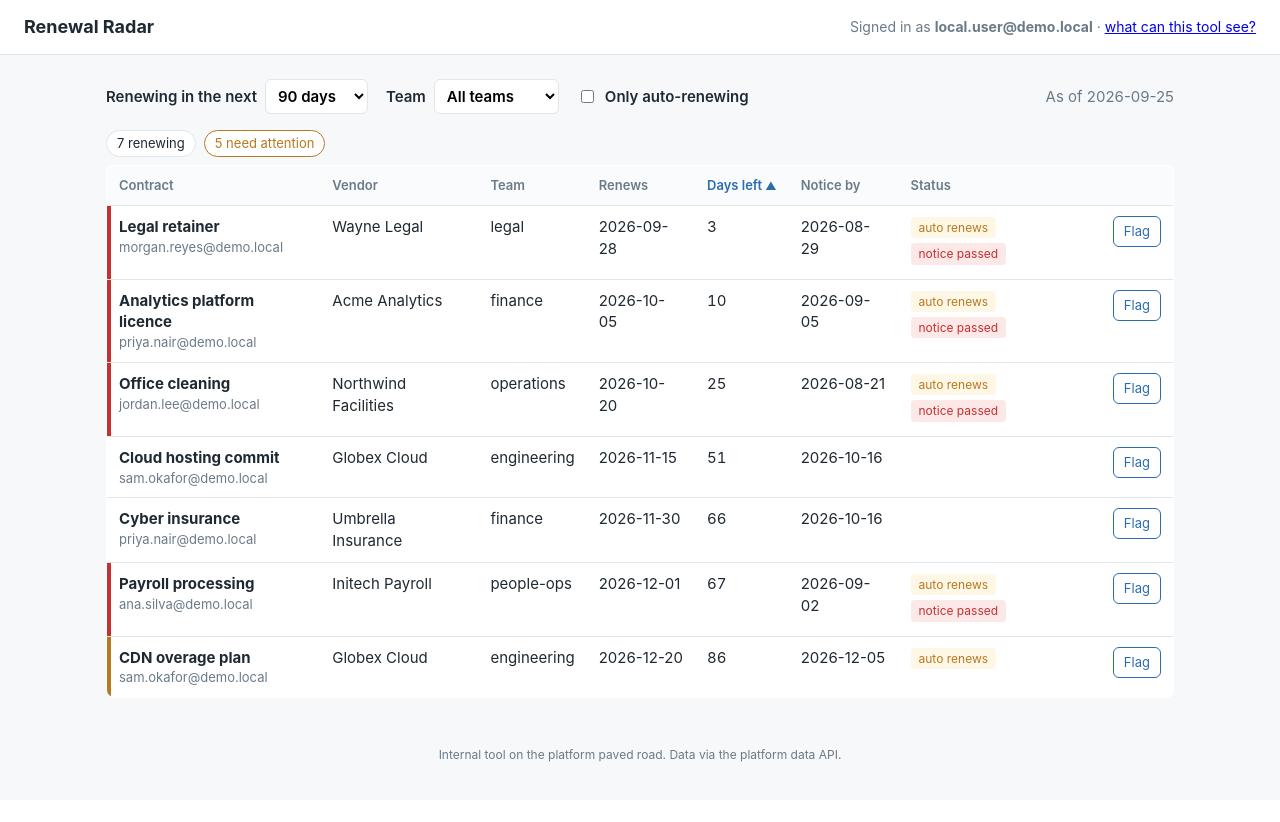
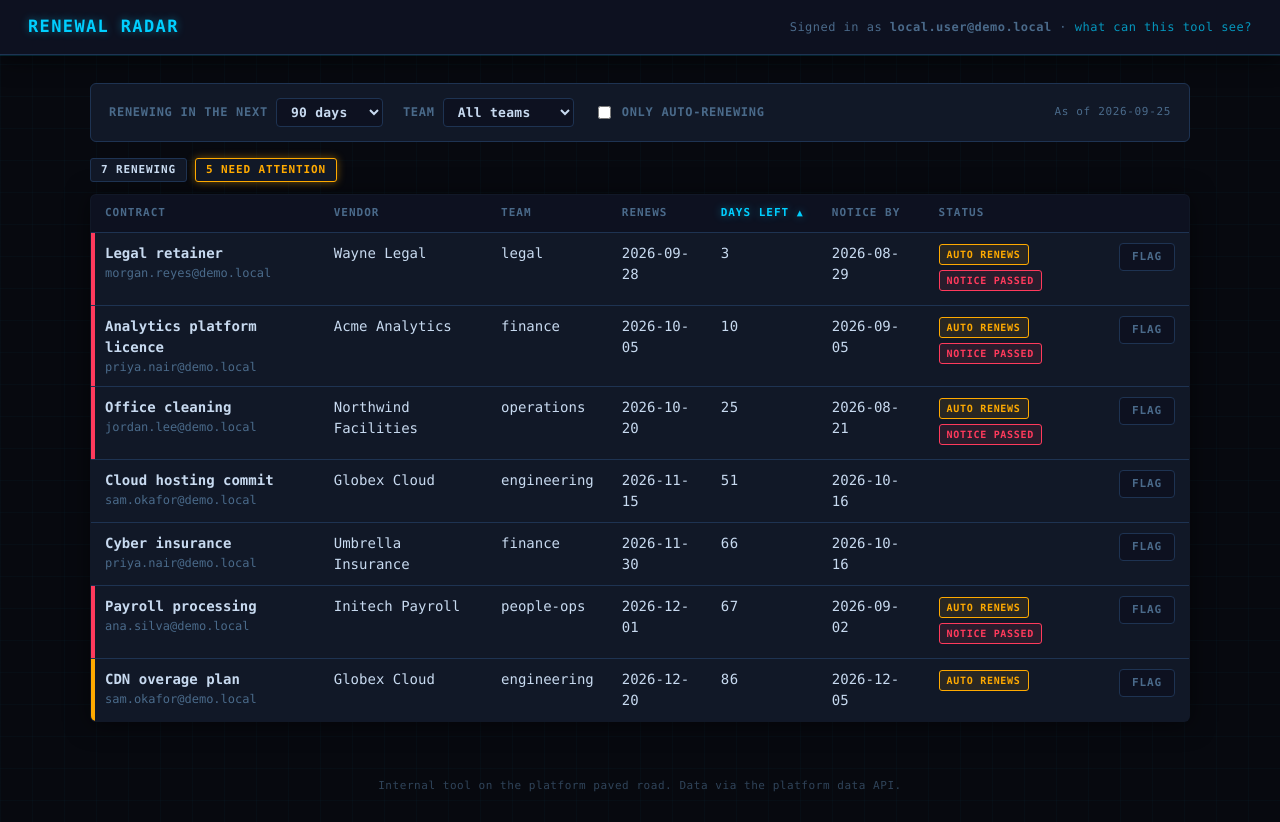
Before and after one commit to demo-aws-vibe-coding/app-renewal-radar, a FastAPI app: page / in a window 1280 px wide. Before the commit the page ends 762 px from the top, so only its background shows below. Run offline with FastAPI, Linux system fonts and the light colour scheme.

Commit message:
Redesign UI with a dark, futuristic theme
Dark navy background with subtle grid texture, cyan glow accents,
monospace typography, and neon-style urgency indicators throughout.

Co-Authored-By: Claude Sonnet 4.6 <noreply@anthropic.com>

Claude-Session: fecc7d8a-1741-4119-9965-0b6af58147fe
Claude-Model: eu.anthropic.claude-sonnet-4-6
Policy-Version: 2026.09.21-1

```diff
--- a/src/app/static/style.css
+++ b/src/app/static/style.css
@@ -1,33 +1,248 @@
-:root { --ink:#1f2933; --muted:#6b7a89; --line:#e1e6eb; --bg:#f6f8fa; --accent:#2b6cb0; --warn:#b7791f; --urgent:#c53030; }
+:root {
+  --bg:       #07090f;
+  --surface:  #0d1120;
+  --panel:    #111827;
+  --line:     #1e3352;
+  --ink:      #c8daf0;
+  --muted:    #4a6a8a;
+  --accent:   #00cfff;
+  --accent2:  #0077cc;
+  --warn:     #ffaa00;
+  --urgent:   #ff3a5c;
+  --glow-a:   0 0 8px rgba(0,207,255,.45);
+  --glow-w:   0 0 8px rgba(255,170,0,.45);
+  --glow-u:   0 0 8px rgba(255,58,92,.45);
+}
+
 * { box-sizing: border-box; }
-body { margin:0; font: 15px/1.45 -apple-system, BlinkMacSystemFont, "Segoe UI", Roboto, sans-serif; color:var(--ink); background:var(--bg); }
-.topbar { display:flex; justify-content:space-between; align-items:center; padding:14px 24px; background:#fff; border-bottom:1px solid var(--line); }
-.brand { font-weight:700; font-size:18px; }
-.who { color:var(--muted); font-size:14px; }
-.content { max-width:1100px; margin:24px auto; padding:0 16px; }
-.controls form { display:flex; gap:18px; align-items:center; flex-wrap:wrap; }
-.controls label { display:flex; gap:8px; align-items:center; font-weight:600; }
-select { padding:6px 8px; border:1px solid var(--line); border-radius:6px; background:#fff; font:inherit; }
-.asof { color:var(--muted); margin-left:auto; }
-.summary { margin:16px 0 8px; display:flex; gap:8px; }
-.pill { background:#fff; border:1px solid var(--line); border-radius:999px; padding:3px 10px; font-size:13px; }
-.pill.warn { border-color:var(--warn); color:var(--warn); }
-.grid { width:100%; border-collapse:collapse; background:#fff; border:1px solid var(--line); border-radius:8px; overflow:hidden; }
-.grid th, .grid td { padding:10px 12px; text-align:left; border-bottom:1px solid var(--line); vertical-align:top; }
-.grid th { font-size:13px; color:var(--muted); font-weight:600; background:#fafbfc; }
-.sort-col { cursor:pointer; user-select:none; white-space:nowrap; }
-.sort-col:hover { color:var(--ink); }
-.sort-col.sort-active { color:var(--accent); }
-.sort-arrow { font-size:11px; }
-.grid tr.warn td:first-child { box-shadow: inset 4px 0 0 var(--warn); }
+
+body {
+  margin: 0;
+  font: 14px/1.5 "SF Mono", "JetBrains Mono", "Fira Code", "Consolas", monospace;
+  color: var(--ink);
+  background: var(--bg);
+  background-image:
+    linear-gradient(rgba(0,207,255,.025) 1px, transparent 1px),
+    linear-gradient(90deg, rgba(0,207,255,.025) 1px, transparent 1px);
+  background-size: 32px 32px;
+}
+
+/* ── Topbar ──────────────────────────────────────────────────── */
+.topbar {
+  display: flex;
+  justify-content: space-between;
+  align-items: center;
+  padding: 14px 28px;
+  background: var(--surface);
+  border-bottom: 1px solid var(--line);
+  box-shadow: 0 1px 0 rgba(0,207,255,.15), 0 4px 24px rgba(0,0,0,.6);
+}
+
+.brand {
+  font-weight: 700;
+  font-size: 17px;
+  letter-spacing: .08em;
+  color: var(--accent);
+  text-shadow: var(--glow-a);
+  text-transform: uppercase;
+}
+
+.who {
+  color: var(--muted);
+  font-size: 12px;
+  letter-spacing: .04em;
+}
+.who a { color: var(--accent); text-decoration: none; opacity: .7; }
+.who a:hover { opacity: 1; text-shadow: var(--glow-a); }
+
+/* ── Layout ──────────────────────────────────────────────────── */
+.content {
+  max-width: 1140px;
+  margin: 28px auto;
+  padding: 0 20px;
+}
+
+/* ── Controls ────────────────────────────────────────────────── */
+.controls form {
+  display: flex;
+  gap: 20px;
+  align-items: center;
+  flex-wrap: wrap;
+  padding: 14px 18px;
+  background: var(--panel);
+  border: 1px solid var(--line);
+  border-radius: 6px;
+  margin-bottom: 16px;
+}
+
+.controls label {
+  display: flex;
+  gap: 8px;
+  align-items: center;
+  font-size: 12px;
+  font-weight: 600;
+  letter-spacing: .06em;
+  color: var(--muted);
+  text-transform: uppercase;
+}
+
+select {
+  padding: 5px 10px;
+  border: 1px solid var(--line);
+  border-radius: 4px;
+  background: var(--surface);
+  color: var(--ink);
+  font: inherit;
+  font-size: 13px;
+  letter-spacing: .02em;
+  cursor: pointer;
+  transition: border-color .15s, box-shadow .15s;
+}
+select:hover, select:focus {
+  border-color: var(--accent);
+  box-shadow: var(--glow-a);
+  outline: none;
+}
+select option { background: var(--surface); }
+
+.checkbox { color: var(--muted); }
+.checkbox input { accent-color: var(--accent); }
+
+.asof {
+  margin-left: auto;
+  color: var(--muted);
+  font-size: 11px;
+  letter-spacing: .06em;
+}
+
+/* ── Summary pills ───────────────────────────────────────────── */
+.summary { margin: 0 0 12px; display: flex; gap: 8px; align-items: center; }
+
+.pill {
+  background: var(--panel);
+  border: 1px solid var(--line);
+  border-radius: 3px;
+  padding: 3px 10px;
+  font-size: 11px;
+  font-weight: 700;
+  letter-spacing: .08em;
+  text-transform: uppercase;
+}
+.pill.warn {
+  border-color: var(--warn);
+  color: var(--warn);
+  box-shadow: var(--glow-w);
+}
+
+/* ── Grid / table ────────────────────────────────────────────── */
+.grid {
+  width: 100%;
+  border-collapse: collapse;
+  background: var(--panel);
+  border: 1px solid var(--line);
+  border-radius: 6px;
+  overflow: hidden;
+  box-shadow: 0 2px 24px rgba(0,0,0,.5);
+}
+
+.grid th, .grid td {
+  padding: 10px 14px;
+  text-align: left;
+  border-bottom: 1px solid var(--line);
+  vertical-align: top;
+}
+
+.grid th {
+  font-size: 11px;
+  letter-spacing: .09em;
+  text-transform: uppercase;
+  color: var(--muted);
+  font-weight: 700;
+  background: var(--surface);
+}
+
+.grid tbody tr:last-child td { border-bottom: none; }
+
+.grid tbody tr:hover td {
+  background: rgba(0,207,255,.04);
+}
+
+/* Active sort column highlight */
+.sort-col { cursor: pointer; user-select: none; white-space: nowrap; }
+.sort-col:hover { color: var(--accent); }
+.sort-col.sort-active { color: var(--accent); text-shadow: var(--glow-a); }
+.sort-arrow { font-size: 10px; }
+
+/* Left-edge urgency bars */
+.grid tr.warn td:first-child   { box-shadow: inset 4px 0 0 var(--warn); }
 .grid tr.urgent td:first-child { box-shadow: inset 4px 0 0 var(--urgent); }
-.num { text-align:right; font-variant-numeric: tabular-nums; }
-.muted { color:var(--muted); font-size:13px; }
-.tag { display:inline-block; font-size:12px; padding:2px 8px; border-radius:4px; margin:0 4px 4px 0; background:#eef2f6; }
-.tag.auto-renews { background:#fff7e6; color:var(--warn); }
-.tag.notice-passed { background:#fde8e8; color:var(--urgent); }
-.tag.flagged { background:#e6f0fb; color:var(--accent); }
-.btn { font:inherit; font-size:13px; padding:5px 10px; border:1px solid var(--accent); color:var(--accent); background:#fff; border-radius:6px; cursor:pointer; }
-.btn:hover { background:var(--accent); color:#fff; }
-.empty { color:var(--muted); padding:24px; text-align:center; background:#fff; border:1px dashed var(--line); border-radius:8px; }
-.foot { text-align:center; color:var(--muted); font-size:12px; padding:24px; }
+
+/* ── Cell utilities ──────────────────────────────────────────── */
+.num {
+  text-align: right;
+  font-variant-numeric: tabular-nums;
+  letter-spacing: .04em;
+}
+
+.muted { color: var(--muted); font-size: 12px; }
+
+/* ── Tags ────────────────────────────────────────────────────── */
+.tag {
+  display: inline-block;
+  font-size: 10px;
+  font-weight: 700;
+  letter-spacing: .07em;
+  text-transform: uppercase;
+  padding: 2px 7px;
+  border-radius: 3px;
+  margin: 0 4px 4px 0;
+  background: rgba(255,255,255,.05);
+  border: 1px solid var(--line);
+  color: var(--ink);
+}
+.tag.auto-renews  { background: rgba(255,170,0,.1);  border-color: var(--warn);   color: var(--warn); }
+.tag.notice-passed{ background: rgba(255,58,92,.1);  border-color: var(--urgent); color: var(--urgent); }
+.tag.flagged      { background: rgba(0,207,255,.1);  border-color: var(--accent); color: var(--accent); }
+
+/* ── Buttons ─────────────────────────────────────────────────── */
+.btn {
+  font: inherit;
+  font-size: 11px;
+  font-weight: 700;
+  letter-spacing: .08em;
+  text-transform: uppercase;
+  padding: 5px 12px;
+  border: 1px solid var(--line);
+  color: var(--muted);
+  background: var(--surface);
+  border-radius: 4px;
+  cursor: pointer;
+  transition: border-color .15s, color .15s, box-shadow .15s;
+}
+.btn:hover {
+  border-color: var(--accent);
+  color: var(--accent);
+  box-shadow: var(--glow-a);
+}
+
+/* ── Empty state ─────────────────────────────────────────────── */
+.empty {
+  color: var(--muted);
+  padding: 32px;
+  text-align: center;
+  background: var(--panel);
+  border: 1px dashed var(--line);
+  border-radius: 6px;
+  font-size: 13px;
+  letter-spacing: .04em;
+}
+
+/* ── Footer ──────────────────────────────────────────────────── */
+.foot {
+  text-align: center;
+  color: var(--muted);
+  font-size: 11px;
+  letter-spacing: .05em;
+  padding: 28px;
+  opacity: .6;
+}
```
